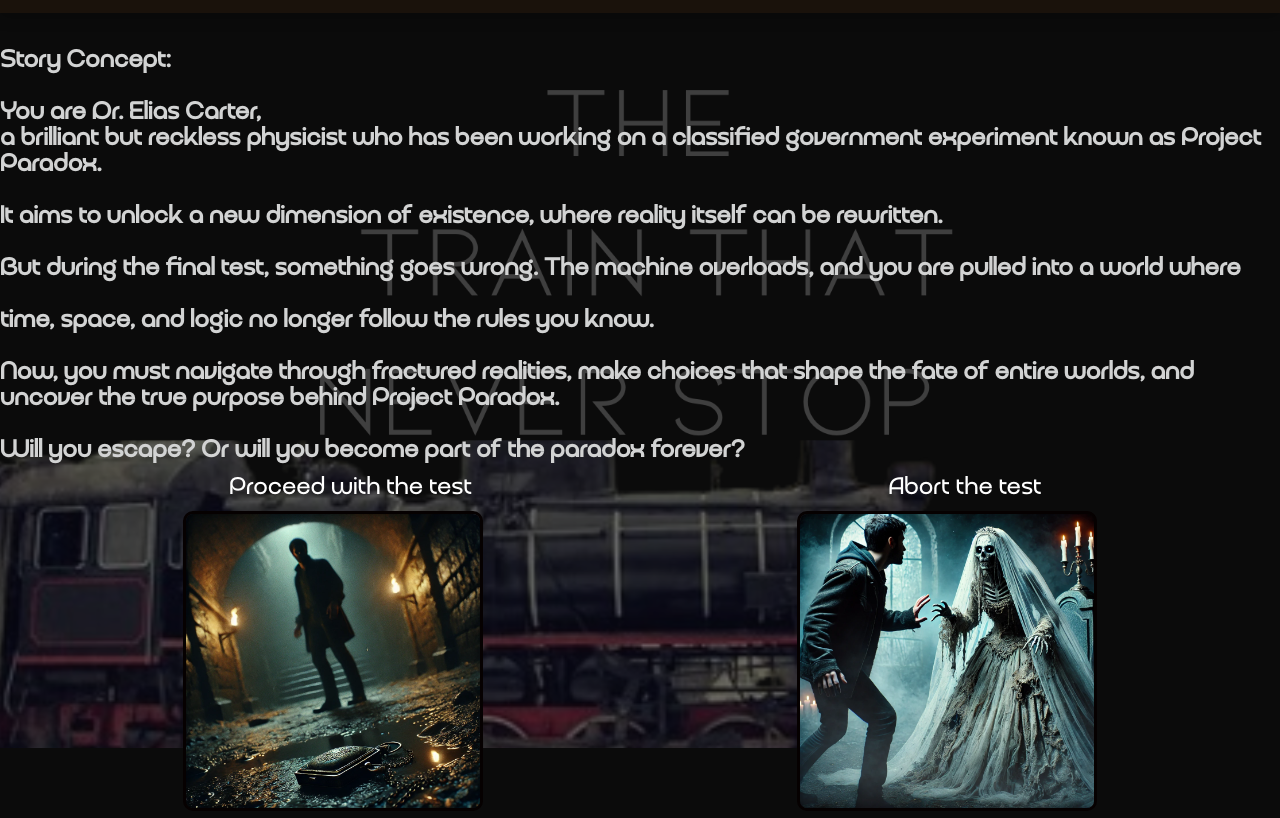
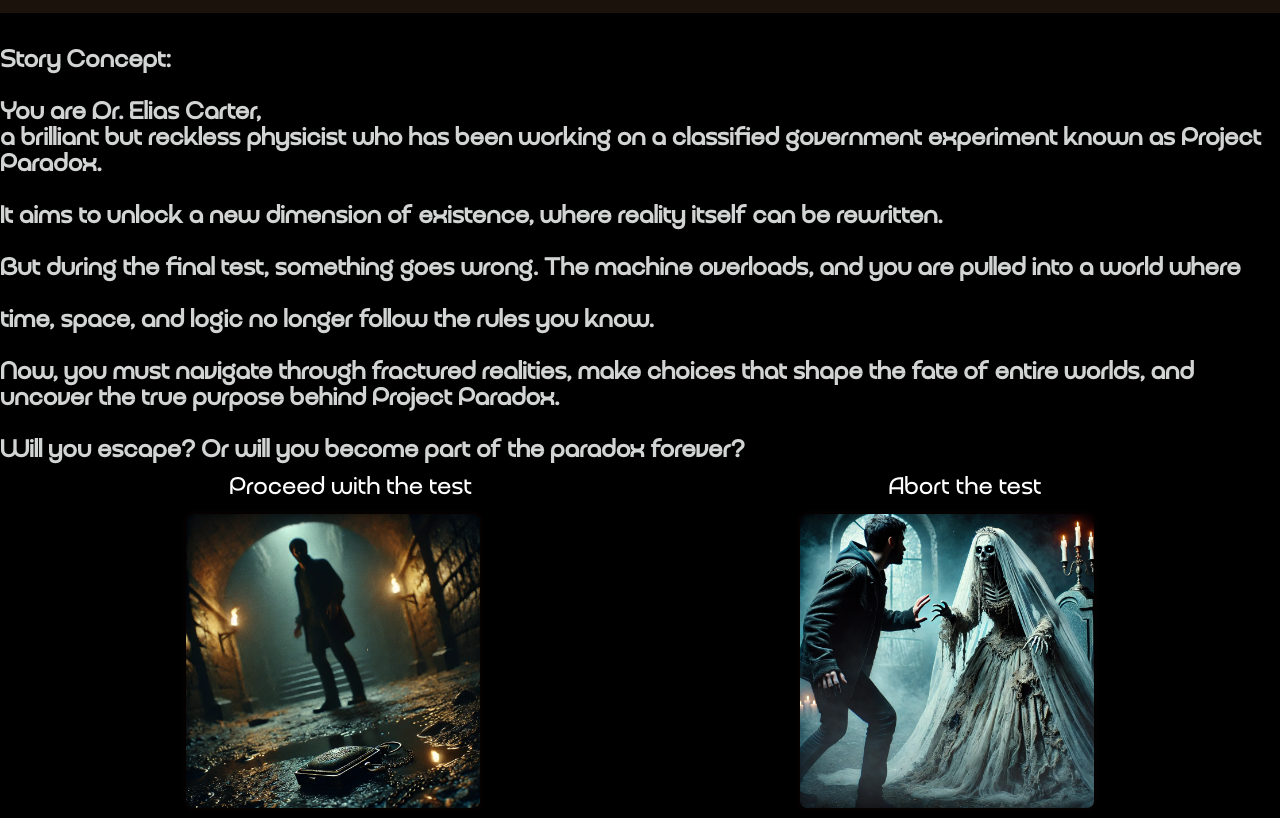
Before and after one commit to hetfaldu11/Choiceverse, a plain HTML site: page The Infinite Paradox/index.html in a window 1280 px wide. Shown: the part 52-870 px from the top of the page. Drawn offline with Linux system fonts and the light colour scheme.

Commit message:
Update style

```diff
--- a/The Infinite Paradox/style.css
+++ b/The Infinite Paradox/style.css
@@ -58,7 +58,8 @@
 }
 body {
     margin-top: 100px;
-    background-image: url('trainback.png'); /* Your background image */
+    /* background-image: url('trainback.png'); Your background image */
+    background-color: black;
     background-size: cover; /* Covers the whole screen */
     background-position: center; /* Centers the image */
     background-repeat: no-repeat; /* No repetition */
--- a/The Train That Never Stops/style.css
+++ b/The Train That Never Stops/style.css
@@ -58,14 +58,14 @@
 
 body {
     margin-top: 100px;
-    background-image: url('trainback.png'); /* Your background image */
+    /* background-image: url('trainback.png'); Your background image */
+    background-color: black;
     background-size: cover; /* Covers the whole screen */
     background-position: center; /* Centers the image */
     background-repeat: no-repeat; /* No repetition */
     background-attachment: fixed; /* Stays fixed while scrolling */
     color: rgb(210, 211, 211); /* Text color for contrast */
     font-family: 'CustomFont1', sans-serif; /* Custom font */
-
 }
 a {
     display: inline-block;
--- a/Vanishing Vault/style.css
+++ b/Vanishing Vault/style.css
@@ -58,7 +58,8 @@
 }
 body {
     margin-top: 100px;
-    background-image: url('trainback.png'); /* Your background image */
+    /* background-image: url('trainback.png'); Your background image */
+    background-color: black;
     background-size: cover; /* Covers the whole screen */
     background-position: center; /* Centers the image */
     background-repeat: no-repeat; /* No repetition */
```
